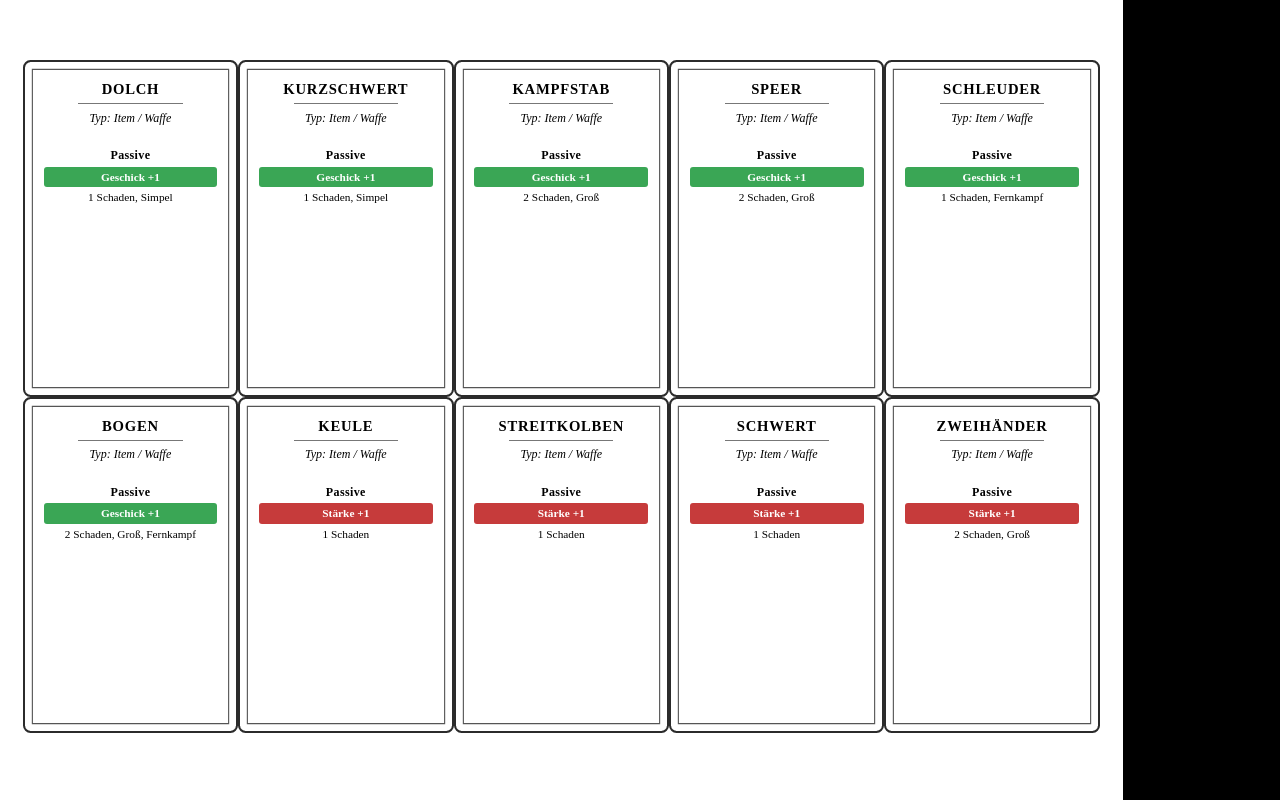
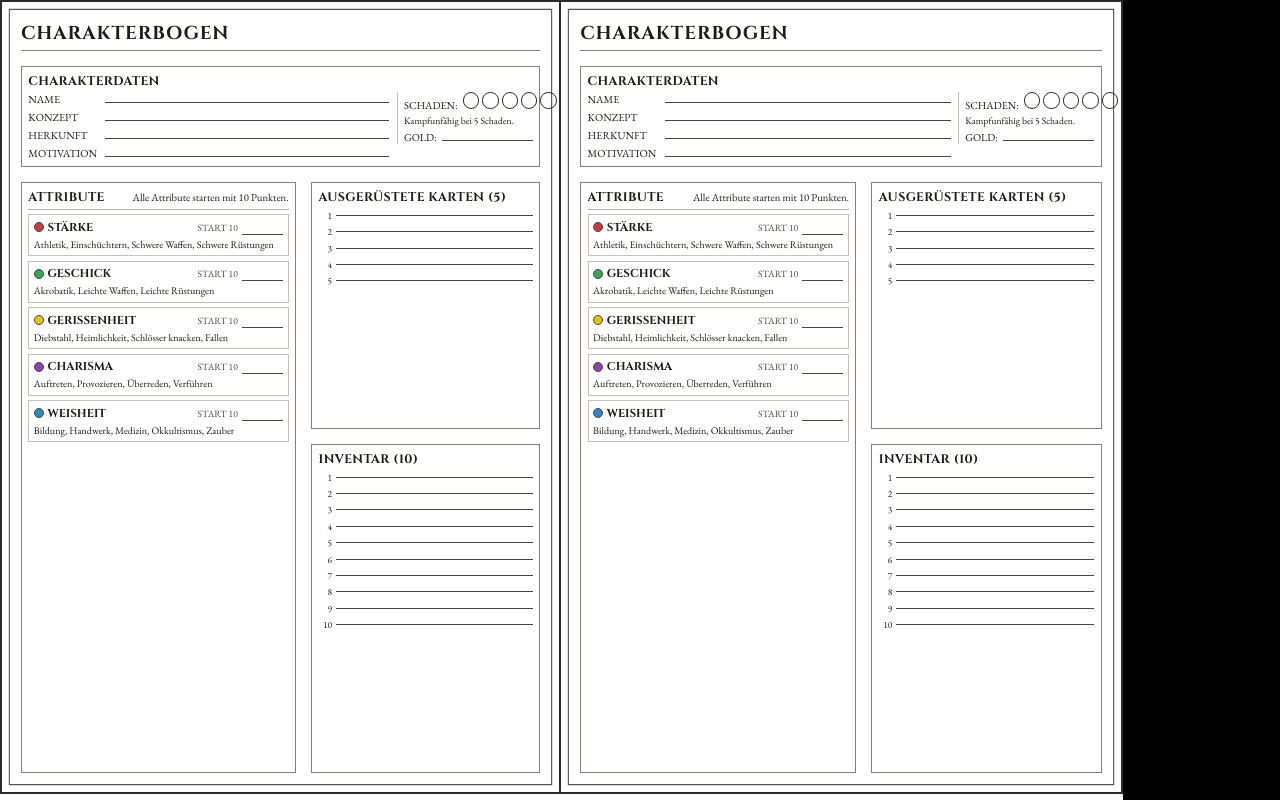
Before and after one commit to Paraldos/rpg-cards, a website built with Vite: page index.html in a window 1280 px wide. Shown: the top 800 px of the page. Built offline with nearby package versions, Linux system fonts and the light colour scheme.

Commit message:
charactersheet

```diff
--- /dev/null
+++ b/src/character-sheet-page.css
@@ -0,0 +1,265 @@
+.character-sheet-page {
+  place-items: stretch;
+}
+
+.character-sheet-spread {
+  width: 297mm;
+  height: 210mm;
+  display: grid;
+  grid-template-columns: 148.5mm 148.5mm;
+}
+
+.character-sheet {
+  width: 148.5mm;
+  height: 210mm;
+  box-sizing: border-box;
+  border: 0.6mm solid #2b2b2b;
+  box-shadow:
+    inset 0 0 0 1.8mm #fff,
+    inset 0 0 0 2.1mm #555;
+  background: #fff;
+
+  -webkit-print-color-adjust: exact;
+  print-color-adjust: exact;
+}
+
+.character-sheet + .character-sheet {
+  border-left: 0;
+}
+
+.sheet-inner {
+  height: 100%;
+  box-sizing: border-box;
+  padding: 5mm;
+  display: grid;
+  grid-template-rows: auto auto 1fr;
+  gap: 15px;
+  font-family: "EB Garamond", serif;
+  color: #1f1b17;
+}
+
+.sheet-header {
+  display: flex;
+  align-items: baseline;
+  justify-content: space-between;
+  border-bottom: 0.3mm solid #8b7f73;
+  padding-bottom: 1mm;
+}
+
+.sheet-header h1,
+.sheet-block h2,
+.attribute-head h3 {
+  font-family: "Cinzel", serif;
+}
+
+.attributes-header {
+  display: flex;
+  align-items: baseline;
+  justify-content: space-between;
+  border-bottom: 0.2mm solid #b5aca2;
+  margin-bottom: 1.2mm;
+}
+
+.sheet-header h1 {
+  font-size: 14pt;
+  letter-spacing: 0.25mm;
+  text-transform: uppercase;
+}
+
+.sheet-block {
+  border: 0.3mm solid #8b7f73;
+  padding: 1.7mm;
+  background: #fff;
+}
+
+.sheet-block h2 {
+  font-size: 9.3pt;
+  letter-spacing: 0.1mm;
+  text-transform: uppercase;
+  padding-bottom: 0.6mm;
+}
+
+.field-grid {
+  display: grid;
+  gap: 1mm;
+}
+
+.character-data-grid {
+  display: grid;
+  grid-template-columns: 1fr 36mm;
+  gap: 2mm;
+  align-items: start;
+}
+
+.data-meta {
+  border-left: 0.2mm solid #c9c0b8;
+  padding-left: 1.6mm;
+}
+
+.field-row,
+.gold-row,
+.damage-row {
+  display: flex;
+  align-items: baseline;
+  gap: 1.4mm;
+}
+
+.field-label {
+  width: 19mm;
+  font-size: 8.1pt;
+  text-transform: uppercase;
+}
+
+.line-fill {
+  flex: 1;
+  height: 0;
+  border-bottom: 0.32mm solid #4a443d;
+}
+
+.section-note {
+  font-size: 8pt;
+  margin-bottom: 1mm;
+}
+
+.attribute-list {
+  display: grid;
+  grid-template-columns: 1fr;
+  gap: 1.2mm;
+}
+
+.attribute-row {
+  border: 0.2mm solid #c9c0b8;
+  padding: 1.2mm;
+  background: #fff;
+}
+
+.attribute-head {
+  display: grid;
+  grid-template-columns: auto 1fr auto auto;
+  align-items: center;
+  gap: 1mm;
+}
+
+.marker {
+  width: 2.1mm;
+  height: 2.1mm;
+  border-radius: 50%;
+  border: 0.2mm solid #4a443d;
+}
+
+.attribute-head h3 {
+  font-size: 8.6pt;
+  text-transform: uppercase;
+}
+
+.base {
+  font-size: 7.2pt;
+  text-transform: uppercase;
+  color: #4c4a45;
+}
+
+.value-line {
+  width: 11mm;
+  border-bottom: 0.32mm solid #4a443d;
+  align-self: end;
+}
+
+.attribute-row p {
+  font-size: 7.6pt;
+  line-height: 1.2;
+  margin-top: 1mm;
+}
+
+.is-staerke .marker {
+  background: #c63b3b;
+}
+
+.is-geschick .marker {
+  background: #3aa655;
+}
+
+.is-gerissenheit .marker {
+  background: #e0c21b;
+}
+
+.is-charisma .marker {
+  background: #8e44ad;
+}
+
+.is-weisheit .marker {
+  background: #2e86c1;
+}
+
+.sheet-lower-grid {
+  display: grid;
+  grid-template-columns: 1.2fr 1fr;
+  grid-template-rows: auto auto;
+  gap: 15px;
+}
+
+.attributes-lower {
+  grid-row: 1 / span 2;
+  grid-column: 1;
+}
+
+.equipped {
+  grid-column: 2;
+  grid-row: 1;
+}
+
+.inventory {
+  grid-column: 2;
+  grid-row: 2;
+}
+
+.damage-boxes {
+  display: flex;
+  gap: 0.8mm;
+}
+
+.mark-box.circle {
+  width: 3.8mm;
+  height: 3.8mm;
+  border: 0.3mm solid #2f2a24;
+  border-radius: 50%;
+}
+
+.hint {
+  font-size: 7.3pt;
+  margin: 0.7mm 0;
+}
+
+.gold-row span:first-child,
+.damage-row span:first-child {
+  font-size: 8pt;
+  text-transform: uppercase;
+}
+
+.equipped ol,
+.inventory ol {
+  margin: 0;
+  padding: 0;
+}
+
+.equipped li,
+.inventory li {
+  list-style: none;
+  display: grid;
+  grid-template-columns: auto 1fr;
+  align-items: center;
+  gap: 1mm;
+  margin-bottom: 0.9mm;
+}
+
+.list-index {
+  font-size: 7.1pt;
+  width: 3.6mm;
+  text-align: right;
+}
+
+@media print {
+  .character-sheet-page {
+    page-break-after: always;
+    break-after: page;
+  }
+}
--- /dev/null
+++ b/src/character-sheet-page.js
@@ -0,0 +1,144 @@
+import "./character-sheet-page.css";
+
+const ATTRIBUTES = [
+  {
+    name: "Stärke",
+    className: "is-staerke",
+    note: "Athletik, Einschüchtern, Schwere Waffen, Schwere Rüstungen",
+  },
+  {
+    name: "Geschick",
+    className: "is-geschick",
+    note: "Akrobatik, Leichte Waffen, Leichte Rüstungen",
+  },
+  {
+    name: "Gerissenheit",
+    className: "is-gerissenheit",
+    note: "Diebstahl, Heimlichkeit, Schlösser knacken, Fallen",
+  },
+  {
+    name: "Charisma",
+    className: "is-charisma",
+    note: "Auftreten, Provozieren, Überreden, Verführen",
+  },
+  {
+    name: "Weisheit",
+    className: "is-weisheit",
+    note: "Bildung, Handwerk, Medizin, Okkultismus, Zauber",
+  },
+];
+
+export default class CharacterSheetPage {
+  constructor() {
+    this.element = document.createElement("div");
+    this.element.className = "page character-sheet-page";
+
+    const spread = document.createElement("div");
+    spread.className = "character-sheet-spread";
+
+    spread.appendChild(this.createSheet(1));
+    spread.appendChild(this.createSheet(2));
+
+    this.element.appendChild(spread);
+  }
+
+  createSheet(index) {
+    const sheet = document.createElement("section");
+    sheet.className = "character-sheet";
+    sheet.setAttribute("aria-label", `Charakterbogen ${index}`);
+
+    sheet.innerHTML = `
+      <div class="sheet-inner">
+        <header class="sheet-header">
+          <h1>Charakterbogen</h1>
+        </header>
+
+        <div class="sheet-block character-data">
+          <h2>Charakterdaten</h2>
+          <div class="character-data-grid">
+            <div class="field-grid">
+              ${this.createFieldRows(["Name", "Konzept", "Herkunft", "Motivation"])}
+            </div>
+            <div class="data-meta">
+              <div class="damage-row">
+                <span>Schaden:</span>
+                <div class="damage-boxes" aria-label="5 Schadenstufen">${this.createBoxes(5, "circle")}</div>
+              </div>
+              <p class="hint">Kampfunfähig bei 5 Schaden.</p>
+              <div class="gold-row">
+                <span>Gold:</span>
+                <span class="line-fill" aria-hidden="true"></span>
+              </div>
+            </div>
+          </div>
+        </div>
+
+        <section class="sheet-lower-grid">
+          <div class="sheet-block attributes-lower">
+            <div class="attributes-header">
+              <h2>Attribute</h2>
+              <p class="section-note">Alle Attribute starten mit 10 Punkten.</p>
+            </div>
+            <div class="attribute-list">${this.createAttributeRows()}</div>
+          </div>
+
+          <div class="sheet-block equipped">
+            <h2>Ausgerüstete Karten (5)</h2>
+            <ol>${this.createNumberedLines(5)}</ol>
+          </div>
+
+          <div class="sheet-block inventory">
+            <h2>Inventar (10)</h2>
+            <ol>${this.createNumberedLines(10)}</ol>
+          </div>
+        </section>
+      </div>
+    `;
+
+    return sheet;
+  }
+
+  createFieldRows(labels) {
+    return labels
+      .map(
+        (label) => `
+          <div class="field-row">
+            <span class="field-label">${label}</span>
+            <span class="line-fill" aria-hidden="true"></span>
+          </div>
+        `,
+      )
+      .join("");
+  }
+
+  createAttributeRows() {
+    return ATTRIBUTES.map(
+      (attribute) => `
+        <article class="attribute-row ${attribute.className}">
+          <div class="attribute-head">
+            <span class="marker" aria-hidden="true"></span>
+            <h3>${attribute.name}</h3>
+            <span class="base">Start 10</span>
+            <span class="value-line" aria-label="Aktueller Wert"></span>
+          </div>
+          <p>${attribute.note}</p>
+        </article>
+      `,
+    ).join("");
+  }
+
+  createBoxes(count, shape) {
+    return Array.from({ length: count }, () => `<span class="mark-box ${shape}"></span>`).join("");
+  }
+
+  createNumberedLines(count) {
+    return Array.from(
+      { length: count },
+      (_, index) => `<li><span class="list-index">${index + 1}</span><span class="line-fill" aria-hidden="true"></span></li>`,
+    ).join("");
+  }
+
+  render() {
+    return this.element;
+  }
+}
--- a/src/main.js
+++ b/src/main.js
@@ -1,6 +1,7 @@
 import "./style.css";
 import Card from "./card.js";
 import Page from "./page.js";
+import CharacterSheetPage from "./character-sheet-page.js";
 
 import ausruestungUrl from "./assets/PSI RP - Ausruestung.tsv?url";
 import hintergruendeUrl from "./assets/PSI RP - Hintergründe.tsv?url";
@@ -38,6 +39,9 @@ async function main() {
 
   document.body.innerHTML = "";
 
+  const characterSheetPage = new CharacterSheetPage();
+  document.body.appendChild(characterSheetPage.render());
+
   for (let i = 0; i < data.length; i += 10) {
     const pageData = data.slice(i, i + 10);
     const page = new Page();
--- a/src/style.css
+++ b/src/style.css
@@ -1,3 +1,5 @@
+@import url("https://fonts.googleapis.com/css2?family=Cinzel:wght@500;600;700&family=EB+Garamond:ital,wght@0,400;0,500;0,600;1,400&display=swap");
+
 @page {
   size: A4 landscape;
   margin: 0;
```
